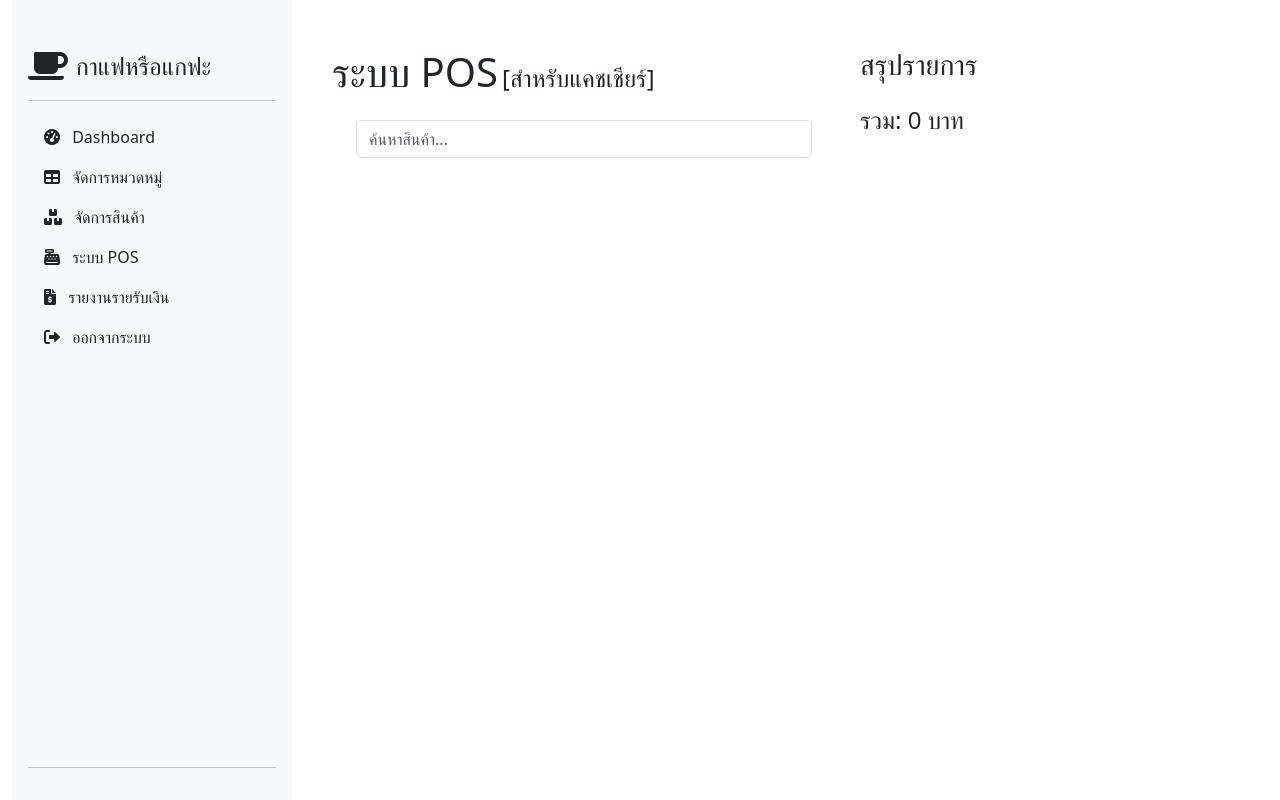
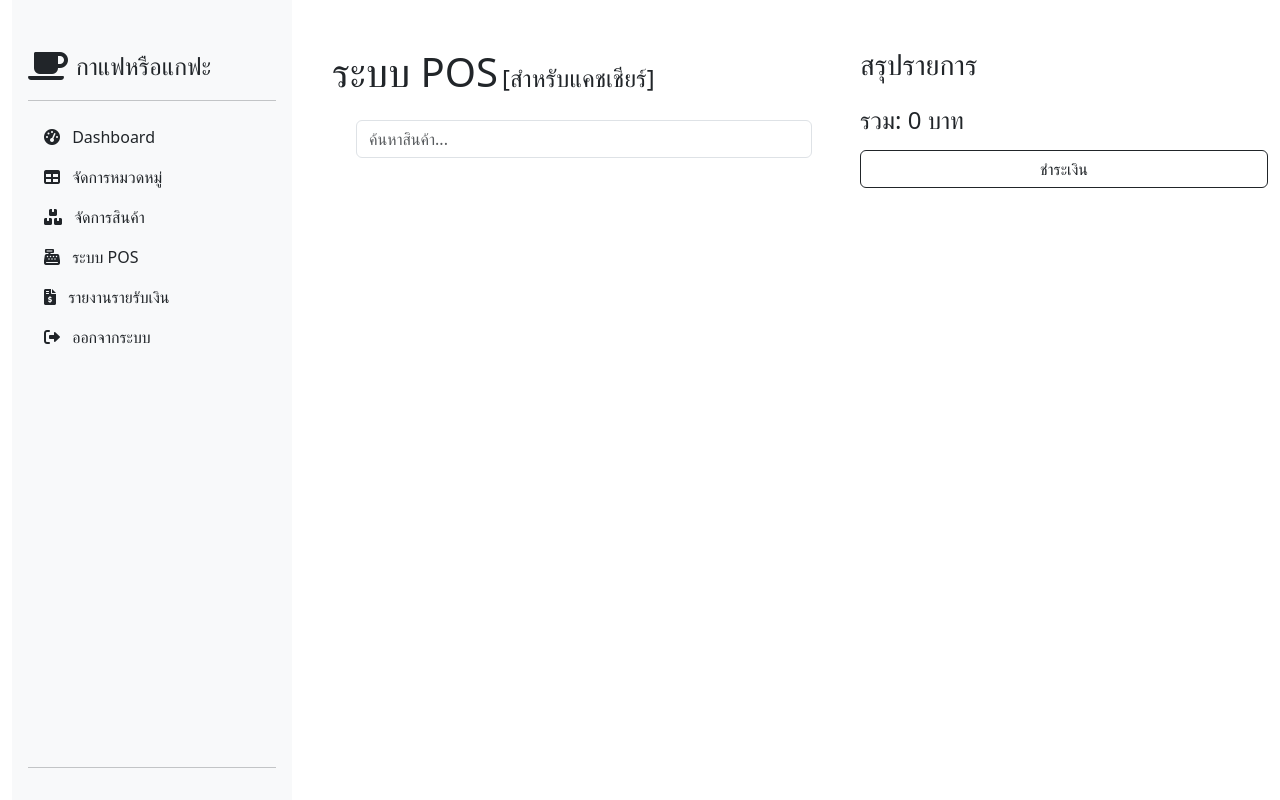
Before and after one commit to Mosquito5142/coffeeWebAPP, a PHP site: page /Pos.php in a window 1280 px wide. Run offline with PHP 8.4, Linux system fonts and the light colour scheme; data that the repository does not hold is empty.

Commit message:
pos payment

```diff
--- a/Pos.php
+++ b/Pos.php
@@ -136,6 +136,9 @@
                     </div>
                     <div class="mt-3">
                         <h4>รวม: <span id="total-price">0</span> บาท</h4>
+                        <div class="mt-3 text-center">
+                        <button class="btn btn-outline-dark w-100">ชำระเงิน</button>
+                        </div>
                     </div>
                 </div>
             </div>
```
Also changed, not shown: img/screenshot.png (added).
